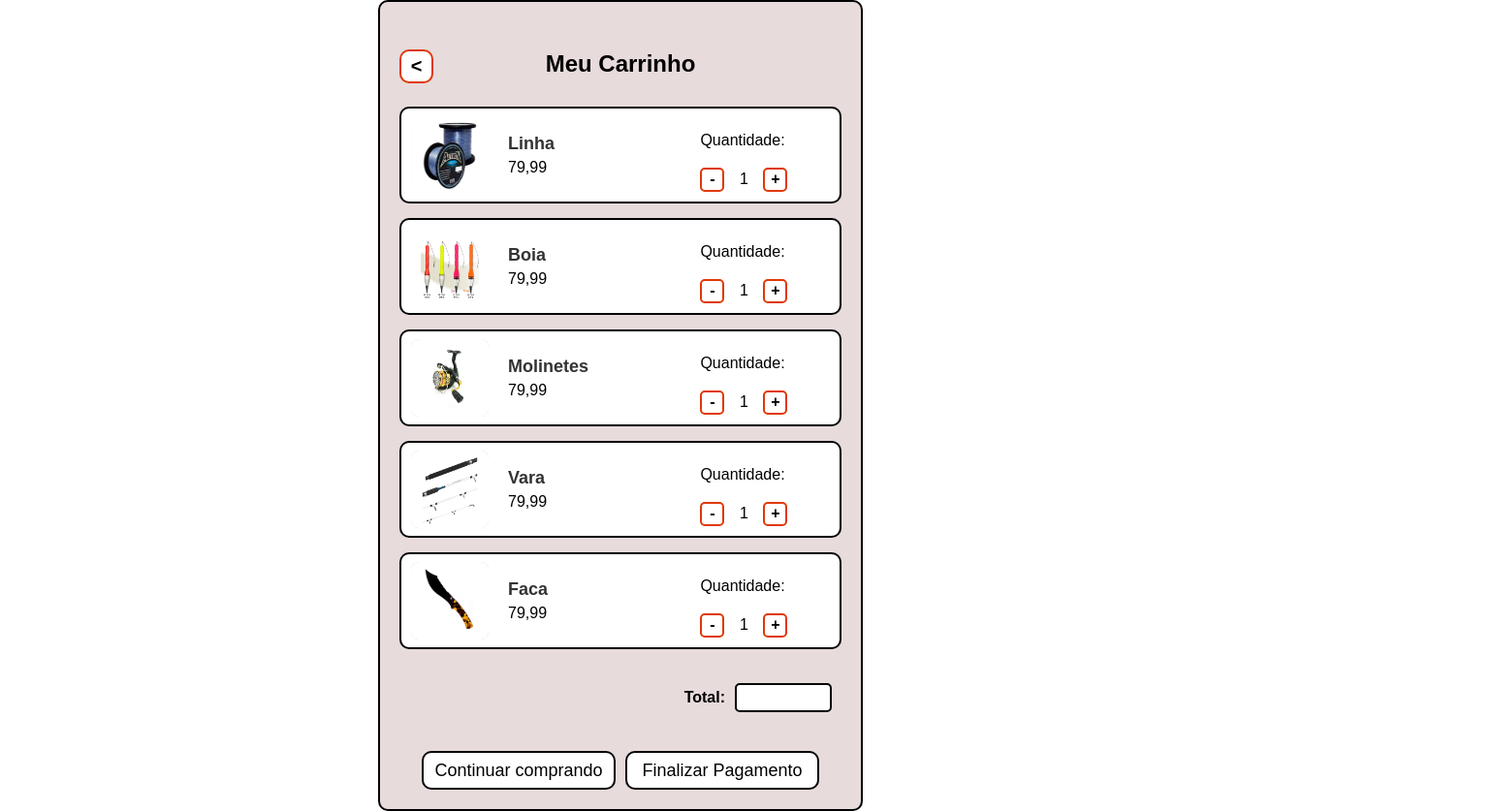
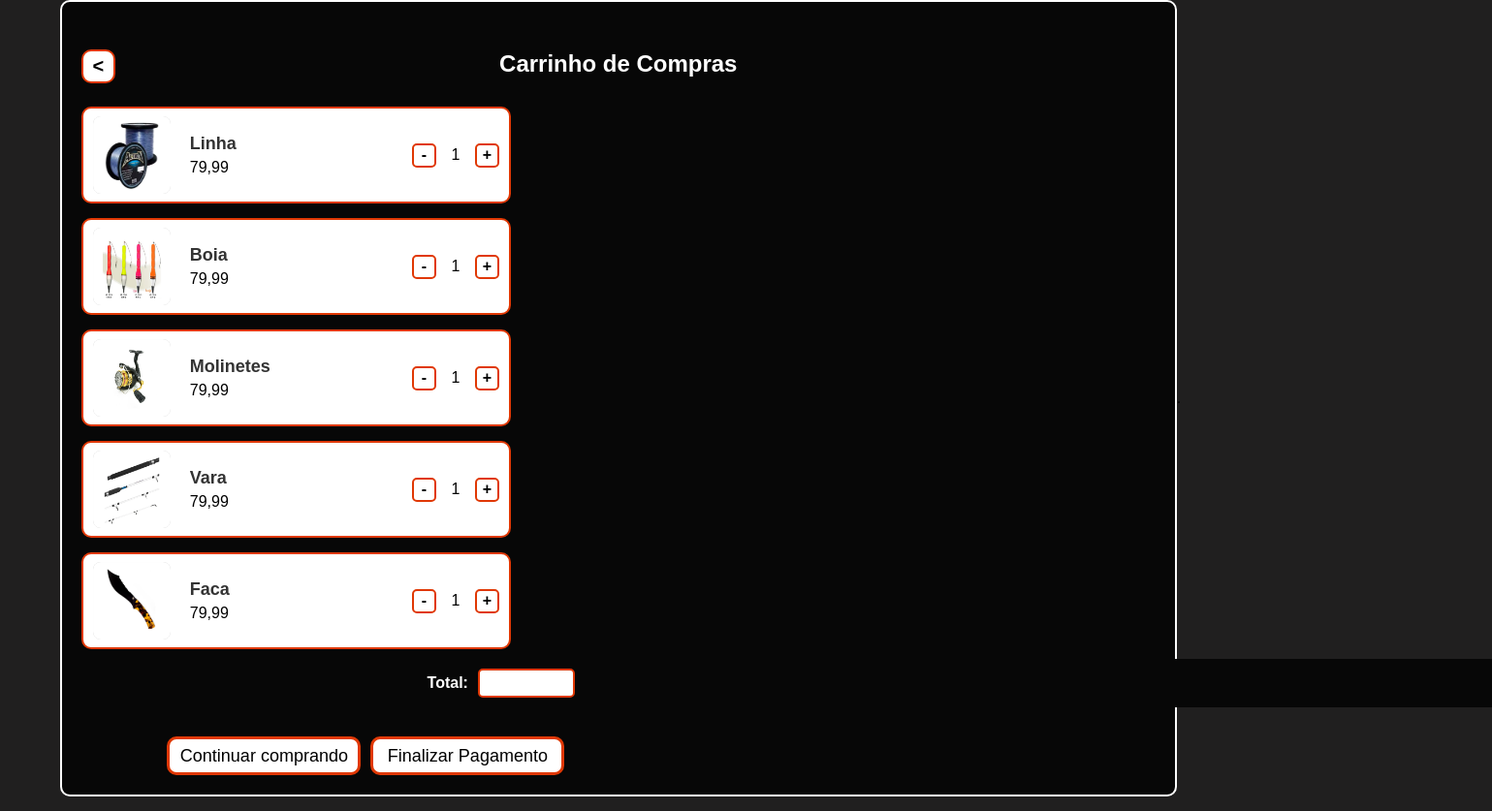
Before and after one commit to Leokrieger07/ecomerce-prog-web, a plain HTML site: page sessao/carrinho.html in a window 1280 px wide. Shown: the whole page at 97% size, 1539 px wide, since content can reach past the window. Drawn offline with Linux system fonts and the light colour scheme.

```diff
--- a/sessao/carrinho.css
+++ b/sessao/carrinho.css
@@ -3,7 +3,6 @@
     padding: 0;
     font-family: Arial, Helvetica, sans-serif;
     box-sizing: border-box;
-    background-image: url(../tela);
 }
 
 body {
@@ -11,13 +10,14 @@
     justify-content: center;
     align-items: center;
     min-height: 100vh;
+    background-color: rgb(32, 31, 31);
 }
 
 .container {
-    border: 2px solid black;
+    border: 2px solid rgb(255, 255, 255);
     height: min-content;
-    width: 500px;
-    background-color: rgb(231, 219, 219);
+    width: 90%;
+    background-color: rgb(7, 7, 7);
     display: flex;
     flex-direction: column;
     padding: 20px;
@@ -53,7 +53,7 @@
 
 .titulo {
     font-size: 24px;
-    color: rgb(0, 0, 0);
+    color: rgb(255, 255, 255);
     margin-top: 30px;
 }
 
@@ -67,12 +67,13 @@
 
 .item {
     background-color: white;
-    border: 2px solid rgb(0, 0, 0);
+    border: 2px solid rgb(224, 56, 4);
     border-radius: 10px;
     padding: 10px;
     display: flex;
     align-items: center;
     height: 100px;
+    width: 40%;
 }
 
 .item img {
@@ -84,6 +85,13 @@
 
 .detalhes {
     margin-left: 20px;
+    display: flex;
+    justify-content: space-between;
+    align-items: center;
+    width: 100%;
+}
+
+.detalhes .info {
     display: flex;
     flex-direction: column;
     justify-content: center;
@@ -98,15 +106,13 @@
 .detalhes p {
     font-size: 16px;
     color: rgb(0, 0, 0);
+    margin: 0;
 }
 
 .quant {
     display: flex;
     align-items: center;
     gap: 10px;
-    margin-top: 50px;
-    position: absolute;
-    margin-left: 40%;
 }
 
 .quant button {
@@ -137,32 +143,29 @@
     width: 100%;
     padding: 10px;
     display: flex;
-    justify-content: flex-end;
+    justify-content: left;
     align-items: center;
     gap: 10px;
-    background-color: rgb(231, 219, 219);
+    background-color: rgb(7, 7, 7);
     box-sizing: border-box;
     margin-top: 10px;
     font-weight: bold;
+    margin-left: 31.3%;
+
 }
-
 
 .total-container input {
     width: 100px;
     height: 30px;
     padding: 5px;
-    border: 2px solid rgb(0, 0, 0);
+    border: 2px solid rgb(224, 56, 4);
     border-radius: 5px;
     background-color: white;
 }
 
-
-  .quantidade {
-    display: flex;
-    align-items: center;
-    gap: 5px;
-    position: absolute;
-    margin-top: -80px;
+#total {
+    color: white;
+    font-family: Arial, Helvetica, sans-serif;
 }
 
 .final {
@@ -170,19 +173,22 @@
     justify-content: center;
     display: flex;
     gap: 10px;
+    justify-content: left;
+    margin-left: 8%;
 }
 
-  .final button{
+.final button {
     border-radius: 10px;
     background-color: white;
     width: 200px;
     height: 40px;
-    border:2px solid rgb(0, 0, 0);
+    border: 3px solid rgb(224, 56, 4);
     font-size: large;
     transition: 0.2s;
     cursor: pointer;
 }
 
-  .final button:hover{
+.final button:hover {
     background-color: rgb(224, 56, 4);
+    color: white;
 }
--- a/sessao/carrinho.html
+++ b/sessao/carrinho.html
@@ -13,20 +13,21 @@
             <a href="../tela inicial/index.html">
                 <button class="voltar"><h4><</h4></button>
             </a>
-            <h1 class="titulo">Meu Carrinho</h1>
+            <h1 class="titulo">Carrinho de Compras</h1>
         </div>
 
         <ul class="produtos">
             <li class="item">
                 <img src="../tela inicial/imagens/linha.png" alt="Linha" />
                 <div class="detalhes">
+                    <div class="info">
                         <h3>Linha</h3>
-                    <P>79,99</P>
+                        <p>79,99</p>
+                    </div>
                     <div class="quant">
                         <button>-</button>
                         <span>1</span>
                         <button>+</button>
-                        <p class="quantidade">Quantidade:</p>
                     </div>
                 </div>
             </li>
@@ -34,27 +35,29 @@
             <li class="item">
                 <img src="../tela inicial/imagens/boia.png" alt="Boia" />
                 <div class="detalhes">
+                    <div class="info">
                         <h3>Boia</h3>
-                    <P>79,99</P>
+                        <p>79,99</p>
+                    </div>
                     <div class="quant">
                         <button>-</button>
                         <span>1</span>
                         <button>+</button>
-                        <p class="quantidade">Quantidade:</p>
                     </div>
                 </div>
             </li>
 
             <li class="item">
-                <img src="../tela inicial/imagens/molinete.png" alt="Molinete" />
+                <img src="../tela inicial/imagens/molinete.png" alt="Molinetes" />
                 <div class="detalhes">
+                    <div class="info">
                         <h3>Molinetes</h3>
-                    <P>79,99</P>
+                        <p>79,99</p>
+                    </div>
                     <div class="quant">
                         <button>-</button>
                         <span>1</span>
                         <button>+</button>
-                        <p class="quantidade">Quantidade:</p>
                     </div>
                 </div>
             </li>
@@ -62,13 +65,14 @@
             <li class="item">
                 <img src="../tela inicial/imagens/vara.png" alt="Vara" />
                 <div class="detalhes">
+                    <div class="info">
                         <h3>Vara</h3>
-                    <P>79,99</P>
+                        <p>79,99</p>
+                    </div>
                     <div class="quant">
                         <button>-</button>
                         <span>1</span>
                         <button>+</button>
-                        <p class="quantidade">Quantidade:</p>
                     </div>
                 </div>
             </li>
@@ -76,21 +80,24 @@
             <li class="item">
                 <img src="../tela inicial/imagens/faca.png" alt="Faca" />
                 <div class="detalhes">
+                    <div class="info">
                         <h3>Faca</h3>
-                    <P>79,99</P>
+                        <p>79,99</p>
+                    </div>
                     <div class="quant">
                         <button>-</button>
                         <span>1</span>
                         <button>+</button>
-                        <p class="quantidade">Quantidade:</p>
                     </div>
                 </div>
             </li>
+        </ul>
+
         <div class="total-container">
-                <label for="total">Total:</label>
+            <label for="total" id="total">Total:</label>
             <input type="text" id="total" readonly>
         </div>
-        </ul>
+
         <div class="final">
             <a href="../tela inicial/index.html">
                 <button>Continuar comprando</button>
@@ -98,5 +105,9 @@
             <button>Finalizar Pagamento</button>
         </div>
     </div>
+
+    <div class="pagamento">
+        .
+    </div>
 </body>
 </html>
--- a/tela inicial/style.css
+++ b/tela inicial/style.css
@@ -10,13 +10,14 @@
     margin: 0;
     padding: 0;
     font-family: Arial, sans-serif;
+    scrollbar-width: none;
 
 }
 
 header {
     position: fixed;
     padding-top: 80px;
-    width: 98%;
+    width: 100vw;
     background-color: rgb(0, 0, 0);
     display: flex;
     justify-content: space-between;
@@ -245,3 +246,64 @@
     font-size: 1.5em;
     font-weight: bolder;
   }
+
+
+.rodape {
+    background-color: rgb(7, 7, 7);
+    height: 300px;
+}
+
+footer {
+    max-width: 1200px;
+    margin: 0 auto;
+    display: flex;
+    flex-direction: column;
+    justify-content: flex-start;
+    align-items: center;
+    height: auto;
+}
+
+footer button {
+    background-color: black;
+    border: 2px solid rgb(224, 56, 4);
+    color: white;
+    width: 99.5vw;
+    height: 50px;
+    border-radius: 10px;
+    font-size: 20px;
+    text-align: center;
+    margin-bottom: 20px;
+}
+
+footer button:hover {
+    cursor: pointer;
+    background-color: rgb(224, 56, 4);
+}
+
+.footer {
+    display: grid;
+    grid-template-columns: repeat(3, 1fr);
+    gap: 40px;
+    width: 100%;
+    padding: 20px;
+    color: white;
+}
+
+
+.coluna {
+    text-align: center;
+
+}
+
+.coluna h3 {
+    font-size: 20px;
+    margin-bottom: 10px;
+    font-weight: bold;
+}
+
+.coluna p {
+    font-size: 17px;
+    margin: 5px 0;
+    font-weight: lighter;
+
+}
```
Also changed, not shown: tela inicial/index.html (+25 -1 lines). Lines whose indentation alone changed are shown as unchanged.
